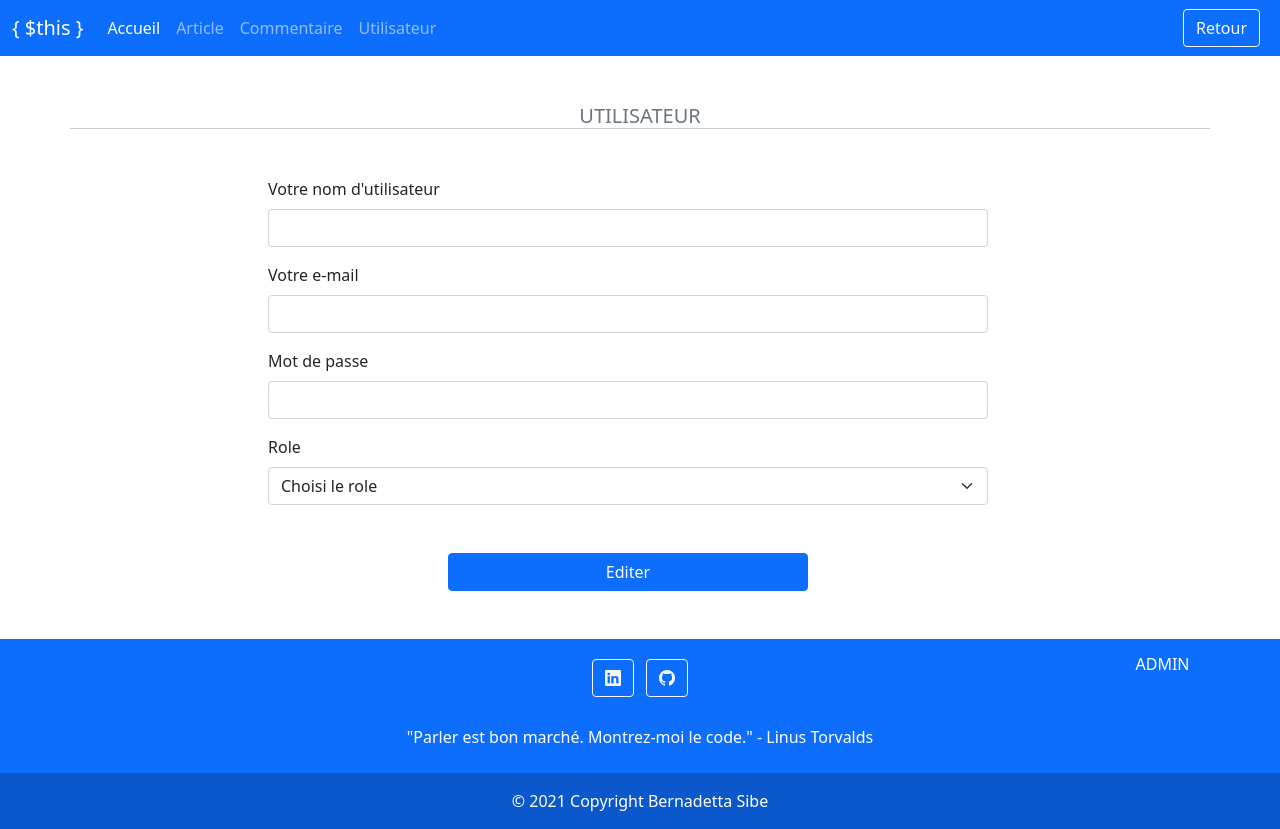
After one commit to bernikw/Projet-3, a PHP site: template templates/backoffice/edituser.html.twig in a window 1280 px wide. The commit adds this page. Run offline with PHP 8.4, Linux system fonts and the light colour scheme; the template is opened without the code that fills it, so the values that code supplies are empty; some libraries are stand-ins or nearby versions.

Commit message:
Create access admin and user

```diff
--- a/src/Controller/Frontoffice/CommentFrontController.php
+++ b/src/Controller/Frontoffice/CommentFrontController.php
@@ -33,7 +33,7 @@ final class CommentFrontController
         if ($request->getMethod() === 'POST') {
             $datas = $request->request()->all();
 
-            if ($commentValidator->isValid($datas) && $this->session->set('user', $user)) {
+            if ($commentValidator->isValid($datas) && $this->session->set('user', $datas)) {
 
                 if (!$datas) {
                     return false;
@@ -57,7 +57,6 @@ final class CommentFrontController
             [
                 'template' => 'post',
                 'data' => [
-                    'post' => $post,
                     'datassaisi.text' => $datas,
                 ],
             ],
--- a/src/Model/Repository/CommentRepository.php
+++ b/src/Model/Repository/CommentRepository.php
@@ -71,13 +71,11 @@ final class CommentRepository
 
     public function create(object $comment): bool
     {
-
         $statement = $this->database->getConnection()->prepare('INSERT INTO comment (text, date_comment) VALUES (:text, DATE(NOW()))');
 
         $statement->execute([
             ':text' => $comment->getText(),
             ':date_comment' => $comment->getDateComment(),
-
         ]);
 
         return true;
--- a/src/Model/Repository/PostRepository.php
+++ b/src/Model/Repository/PostRepository.php
@@ -66,7 +66,7 @@ final class PostRepository
 
         $statement->execute([
             ':title' => $post->getTitle(),
-            ':date_creation' => $post->getDateCreation(),
+            ':date_creation'=> $post->getDateCreation(),
             ':user_id' => $post->getUserId(),
             ':chapo' => $post->getChapo(),
             ':text' => $post->getText()
--- a/src/Model/Repository/UserRepository.php
+++ b/src/Model/Repository/UserRepository.php
@@ -62,7 +62,7 @@ final class UserRepository
     public function findOneBy(array $criteria, array $orderBy = null): ?User
     {
 
-        $statement = $this->database->getConnection()->prepare('SELECT * FROM user');
+        $statement = $this->database->getConnection()->prepare('SELECT * FROM user WHERE user.id = :id');
 
         $statement->execute();
         $data = $statement->fetch();
--- /dev/null
+++ b/templates/backoffice/edituser.html.twig
@@ -0,0 +1,49 @@
+{% extends "/backoffice/layout.html.twig" %}
+
+{% block content %}
+	<section id="edituser">
+		<div class="container">
+			<div class="row">
+				<h5 class="text-center text-uppercase text-secondary mb-0 my-5">Utilisateur</h5>
+				<hr class="star-dark mb-5">
+				<div class="row">
+					<div class="col-lg-8 mx-auto">
+						<form method="POST">
+
+							<div class="mb-3">
+								<label class="form-label">Votre nom d'utilisateur</label>
+								<input id="name" name="username" value="" type="text" class="form-control" required="required">
+							</div>
+
+							<div class="mb-3">
+								<label class="form-label">Votre e-mail</label>
+								<input id="email" name="email" type="email" value="" class="form-control" required="required">
+							</div>
+
+							<div class="mb-3">
+								<label for="password" class="form-label">Mot de passe</label>
+								<input id="password" name="password" type="password" class="form-control" class=" form-control" required=" required">
+							</div>
+
+							<div class="mb-3">
+								<label for="password" class="form-label">Role</label>
+								<select mame="role" required class="form-select">
+									<option selected>Choisi le role</option>
+									<option value="admin">Admin</option>
+									<option value="user">User</option>
+								</select>
+							</div>
+
+
+							<div class="d-grid gap-2 col-6 mx-auto my-5">
+								<button class="btn btn-primary" type="submit">Editer</button>
+							</div>
+
+						</form>
+
+					</div>
+				</div>
+			</div>
+		</div>
+	</section>
+{% endblock %}
--- a/templates/backoffice/layout.html.twig
+++ b/templates/backoffice/layout.html.twig
@@ -56,11 +56,28 @@
 		</nav>
 		{% for type, messages in flashes %}
 			{% for message in messages %}
-				<p class={{type}}>
-					{{ message }}
-				</p>
+				<div class="alert alert-warning" role="alert">
+					<p class={{ type }}>
+						{{ message }}
+					</p>
+				</div>
 			{% endfor %}
-		{% endfor %}
+			{% for type, messages in flashes %}
+				<div class="alert alert-success" role="alert">
+					<p class={{ types }}>
+						{{ message }}
+					</p>
+				</div>
+			{% endfor %}
+			{% for type, messages in flashes %}
+				<div class="alert alert-danger" role="alert">
+					<p class={{type }}>
+						{{ message }}
+					</p>
+				</div>
+			{% endfor %}
+			{% endfor %}
+
 
 		{% block content %}{% endblock %}
 
--- a/templates/frontoffice/post.html.twig
+++ b/templates/frontoffice/post.html.twig
@@ -23,7 +23,7 @@
 				Date de modification:
 				{{ post.dateUpdate|date("d/m/Y") }}
 				par
-				{{ post.pseudo }}
+				{{ post.userId }}
 			</p>
 
 			<p class='lead'>{{ post.chapo }}</p>
@@ -45,7 +45,7 @@
 									<div class="card-body">
 										<div class="d-flex flex-start align-items-center">
 											<div>
-												<h6 class="fw-bold text-success mb-1">{{ comment.pseudo }}</h6>
+												<h6 class="fw-bold text-success mb-1">{{ comment.userId }}</h6>
 												<p class="text-muted small mb-0">
 													{{comment.dateComment|date("d/m/Y")}}
 												</p>
--- a/templates/frontoffice/registration.html.twig
+++ b/templates/frontoffice/registration.html.twig
@@ -22,12 +22,13 @@
 
 							<div class="mb-3">
 								<label for="password" class="form-label">Mot de passe</label>
-								<input id="password" name="password" type="password" class="form-control" "class=" form-control" required=" required">
+								<input id="password" name="password" type="password" class="form-control" class="form-control" required="
+								required">
 							</div>
 
 							<div class="mb-3">
 								<label for="password_confirm" class="form-label">Confirmer le mot de passe</label>
-								<input id="password_confirm" type="password" name="password_confirm" class="form-control" "class=" form-control"required=" required">
+								<input id="password_confirm" type="password" name="password_confirm" class="form-control" class=" form-control"required=" required">
 							</div>
 
 							<div class="d-grid gap-2 col-6 mx-auto my-5">
```
Also changed, not shown: src/Controller/Backoffice/ArticleController.php (+3 -6 lines), src/Controller/Backoffice/UserAdminController.php (+10 -4 lines), src/Controller/Frontoffice/UserController.php (+8 -2 lines), src/Service/Router.php (+9 -1 lines), templates/backoffice/editpost.html.twig (+21 -15 lines), templates/backoffice/user.html.twig (+2 -11 lines), templates/frontoffice/layout.html.twig (+19 -0 lines).
